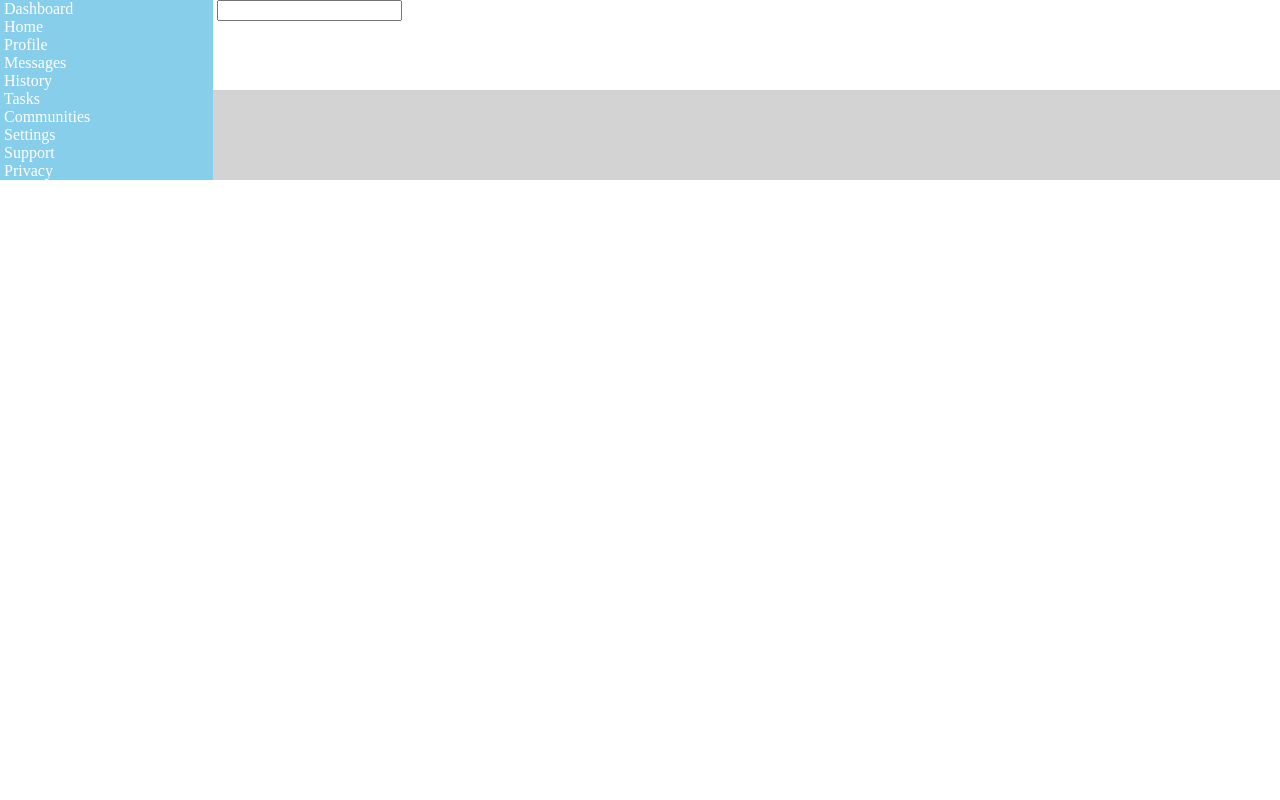
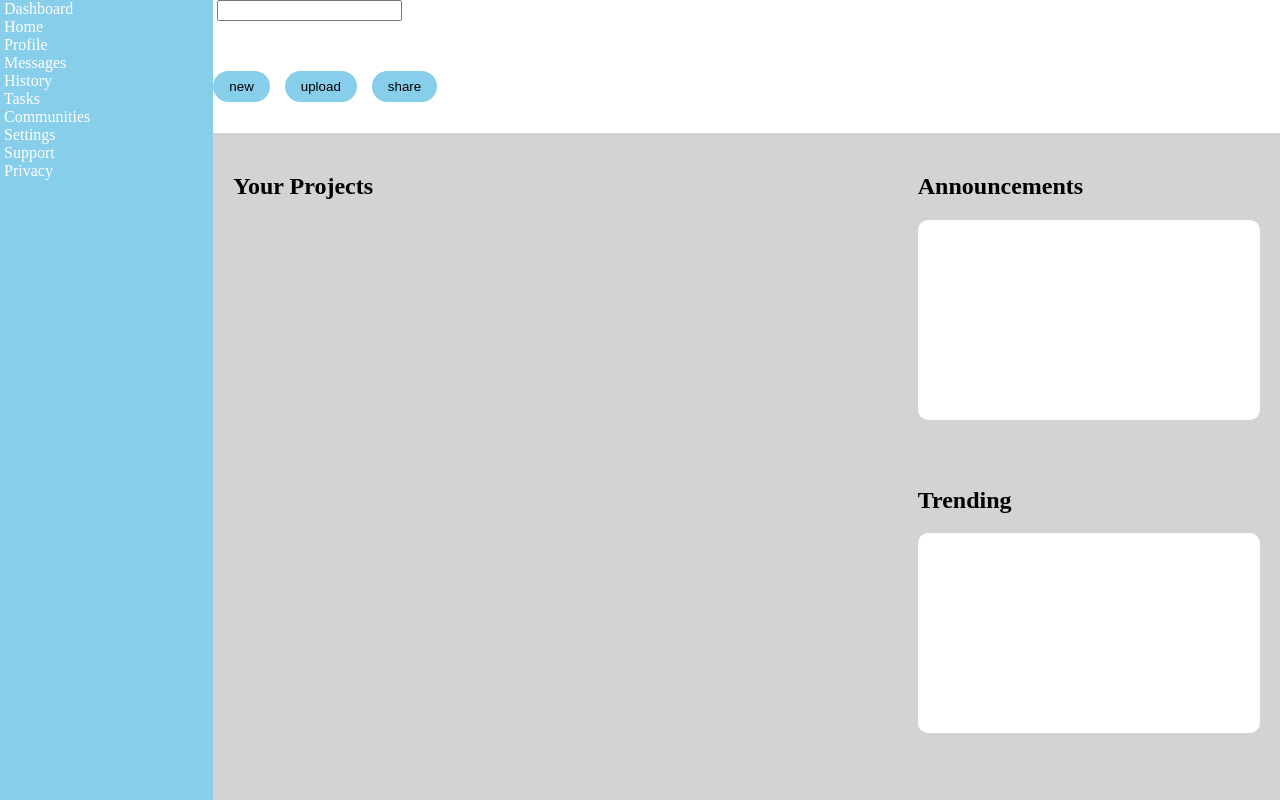
Before and after one commit to thonsm06/dashboard, a plain HTML site: page index.html in a window 1280 px wide. Drawn offline with Linux system fonts and the light colour scheme.

Commit message:
Add more sections Adjust some more css

```diff
--- a/index.html
+++ b/index.html
@@ -5,9 +5,10 @@
     <meta name="viewport" content="width=device-width, initial-scale=1.0">
     <title>Dashboard</title>
     <link rel="stylesheet" href="style.css">
+    <script src="./script.js" defer></script>
 </head>
 <body>
-    <div class="container">
+    <div class="main-container">
         <div class="sidebar">
             <div class="menu">
                 <img src="" alt="">
@@ -51,24 +52,40 @@
             </div>
         </div>
         <div class="header">
-            <div class="search-container">
-                <label for="searchbar"><img src="" alt=""></label>
-                <input type="search" name="searchbar" id="searchbar">
+            <div class="top">
+                <div class="search-container">
+                    <label for="searchbar"><img src="" alt=""></label>
+                    <input type="search" name="searchbar" id="searchbar">
+                </div>
+
+                <div class="alarm">
+                    <a href=""><img src="" alt=""></a>
+                </div>
             </div>
 
-            <div class="alarm">
-                <a href=""><img src="" alt=""></a>
+            <div class="bottom">
+                <div class="buttons">
+                    <button class="new">new</button>
+                    <button class="upload">upload</button>
+                    <button class="share">share</button>
+                </div>
             </div>
         </div>
         <div class="main">
             <div class="projects">
-
+                <h2>Your Projects</h2>
             </div>
             <div class="announcements">
+                <h2>Announcements</h2>
+                <div class="container">
 
+                </div>
             </div>
             <div class="trending">
+                <h2>Trending</h2>
+                <div class="container">
 
+                </div>
             </div>
         </div>
     </div>
--- a/style.css
+++ b/style.css
@@ -1,10 +1,12 @@
 body {
     margin: 0;
+    height: 100vh;
 }
-.container {
+.main-container {
+    height: 100%;
     display: grid;
     grid-template-columns: 1fr 5fr;
-    grid-template-rows: 1fr 1fr;
+    grid-template-rows: 1fr 5fr;
 }
 .sidebar {
     background-color: skyblue;
@@ -18,8 +20,40 @@ body {
 
 .header {
     background-color: white;
+    display: grid;
+
 }
 
+.buttons {
+    display: flex;
+    gap: 15px;
+}
+.buttons button {
+    background-color: skyblue;
+    border: none;
+    padding: 8px 16px;
+    border-radius: 16px;
+}
 .main {
     background-color: lightgray;
+    display: grid;
+    grid-template-columns: 2fr 1fr;
+    grid-template-rows: 1fr 1fr;
+    padding: 20px;
 }
+.projects {
+    grid-column: 1 / 2;
+    grid-row: 1 / 3;
+}
+.announcements .container {
+    background-color: white;
+    width: 100%;
+    height: 200px;
+    border-radius: 10px;
+}
+.trending .container{
+    background-color: white;
+    width: 100%;
+    height: 200px;
+    border-radius: 10px;
+}
```
Also changed, not shown: script.js (added).
